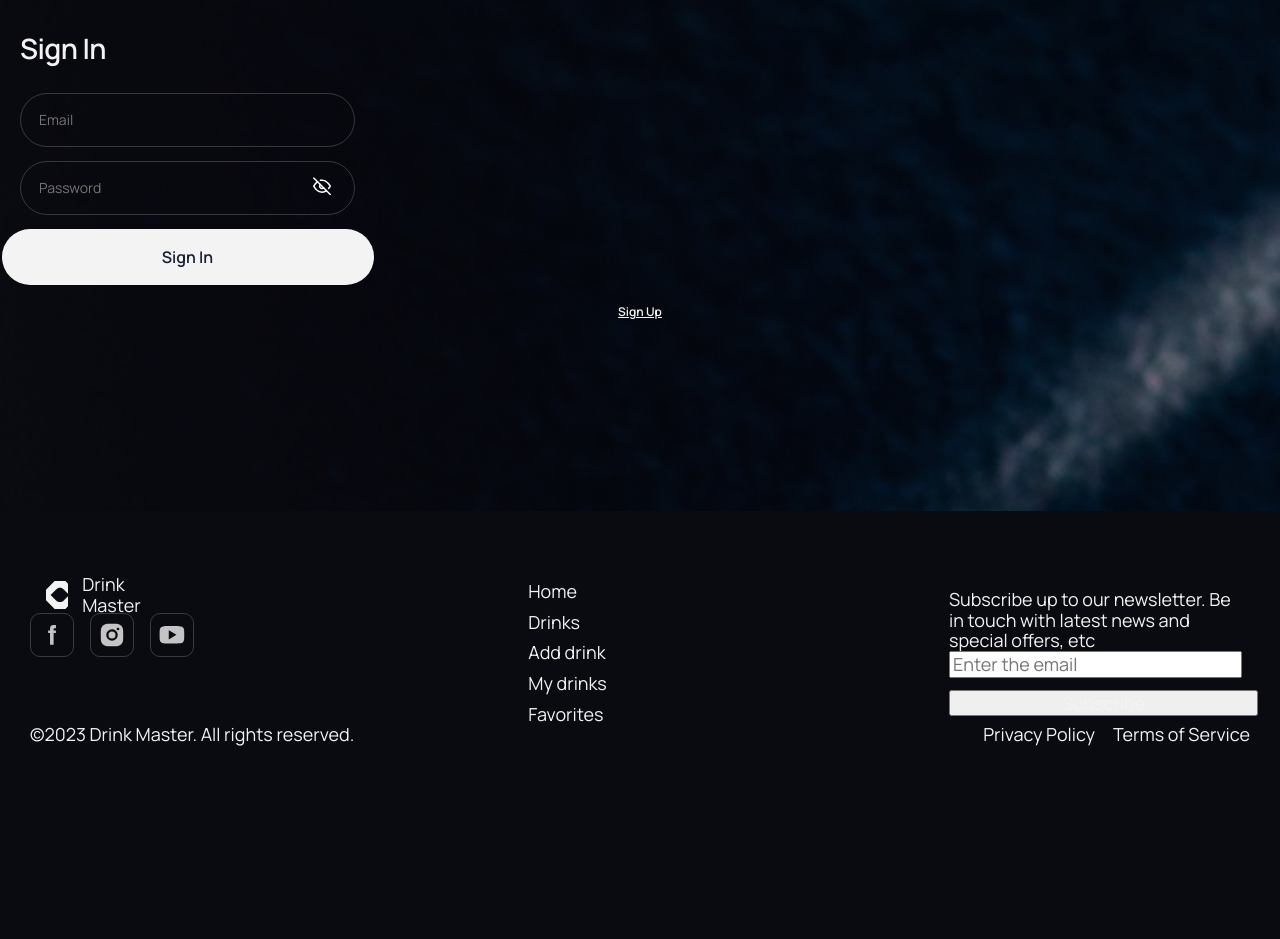
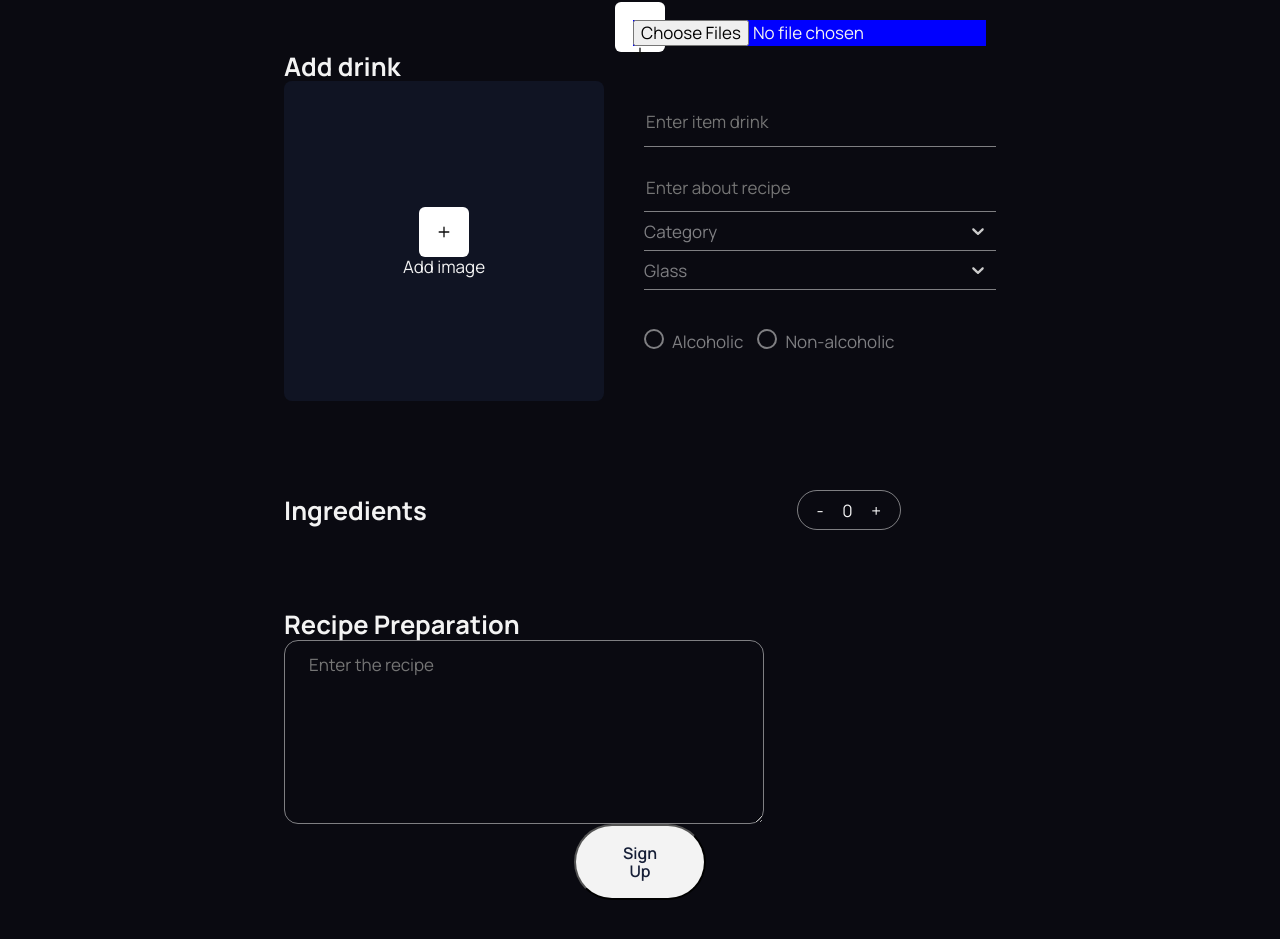
Before and after one commit to Elena-Hrechyk/react-project-ITSide-DrinkMaster, a React (Vite) app: page /react-project-ITSide-DrinkMaster/addDrink in a window 1280 px wide. Before the commit this address led to /react-project-ITSide-DrinkMaster/signin. Shown: the part 249-1188 px from the top of the page. Before the commit the page ends 1024 px from the top, so only its background shows below. Built offline with nearby package versions, Linux system fonts and the light colour scheme.

Commit message:
homepage and notfound

```diff
--- a/src/App.jsx
+++ b/src/App.jsx
@@ -3,7 +3,7 @@ import { useEffect } from 'react';
 import { Route, Routes } from 'react-router-dom';
 import { useDispatch, useSelector } from 'react-redux';
 import { PublicRoute } from './PublicRoute';
-import { PrivateRoute } from './PrivateRoute';
+// import { PrivateRoute } from './PrivateRoute';
 import { currentUser } from './redux/auth/authOperations';
 import { selectIsUpdating } from './redux/auth/authSelectors';
 import { AppWrapper } from './App.styled';
@@ -51,13 +51,16 @@ function App() {
                 <PublicRoute component={<SignInPage />} redirectTo="/" />
               }
             />
-            <Route
+            <Route index element={<HomePage />} />
+            {/* <Route
               index
               element={
                 <PrivateRoute component={<HomePage />} redirectTo="/welcome" />
               }
-            />
-            <Route
+            /> */}
+
+            <Route path="/addDrink" element={<AddDrinkPage />} />
+            {/* <Route
               path="/addDrink"
               element={
                 <PrivateRoute
@@ -65,8 +68,10 @@ function App() {
                   redirectTo="/signin"
                 />
               }
-            />
-            <Route
+            /> */}
+
+            <Route path="/favorites" element={<FavoritesPage />} />
+            {/* <Route
               path="/favorites"
               element={
                 <PrivateRoute
@@ -74,8 +79,10 @@ function App() {
                   redirectTo="/signin"
                 />
               }
-            />
-            <Route
+            /> */}
+
+            <Route path="/my" element={<MyDrinksPage />} />
+            {/* <Route
               path="/my"
               element={
                 <PrivateRoute
@@ -83,14 +90,8 @@ function App() {
                   redirectTo="/signin"
                 />
               }
-            />
+            /> */}
             <Route path="*" element={<NotFoundPage />} />
-
-            {/* <Route index element={<HomePage />} />
-          <Route path="/addDrink" element={<AddDrinkPage />} />
-          <Route path="/favorites" element={<FavoritesPage />} />
-          <Route path="/my" element={<MyDrinksPage />} />
-          <Route path="*" element={<NotFoundPage />} /> */}
           </Route>
         </Routes>
       )}
--- a/src/components/Drinks_list_home_page/drinksListHomePage.styled.js
+++ b/src/components/Drinks_list_home_page/drinksListHomePage.styled.js
@@ -10,5 +10,69 @@ export const Wrap = styled.ul`
 
   @media screen and (min-width: 768px) {
     gap: 80px 20px;
-  };
+  }
 `;
+
+export const ItemDrink = styled.li`
+  width: 335px;
+
+  &:not(:first-child) {
+    display: none;
+  }
+
+  @media screen and (min-width: 768px) {
+    width: 342px;
+
+    &:not(:first-child) {
+      display: block;
+    }
+
+    &:nth-child(n + 3) {
+      display: none;
+    }
+  }
+
+  @media screen and (min-width: 1280px) {
+    width: 400px;
+
+    &:nth-child(n + 3) {
+      display: block;
+    }
+
+    &:nth-child(n + 4) {
+      display: none;
+    }
+  }
+`;
+
+export const ImgDrink = styled.img`
+  width: auto;
+  margin-bottom: 14px;
+  border-radius: 8px;
+  background:
+    linear-gradient(
+      180deg,
+      rgba(10, 10, 17, 0.02) 51.18%,
+      rgba(10, 10, 17, 0.77) 97.66%
+    ),
+    url(<path-to-image>),
+    lightgray 50% / cover no-repeat;
+`;
+
+export const Box = styled.div`
+  display: flex;
+  justify-content: space-between;
+`;
+
+export const TitleDrink = styled.h4`
+  font-size: 16px;
+  font-weight: 500;
+  line-height: 1.13; /* 112.5% */
+`;
+
+export const SeemoreLink = styled.a`
+  color: rgba(243, 243, 243, 0.5);
+  font-size: 14px;
+  font-weight: 500;
+  line-height: 1.23;
+`;
--- a/src/pages/HomePage/HomePage.jsx
+++ b/src/pages/HomePage/HomePage.jsx
@@ -1,54 +1,82 @@
 // DrinkMaster page like HomePage
+import { useDispatch, useSelector } from 'react-redux';
+import { useEffect } from 'react';
+import { getAllDrinks } from '../../redux/drinks/drinksOperations';
+import {
+  selectError,
+  selectIsLoading,
+} from '../../redux/drinks/drinksSelectors';
+import { selectIsLogin } from '../../redux/auth/authSelectors';
+import categories from './categories.json';
+import { Container } from '../../components/GlobalStyled/container.styled';
 import {
   AddDrinkContainer,
-  StyledLink,
+  LinkAddDrink,
   HomeSection,
-  CategoryDrinkContainer,
-  LinkBox,
+  CategoryDrinkList,
+  LinkOtherDrink,
   Title,
   Discribe,
   HeroImg,
   LeftSideHero,
+  TitleCategory,
+  ItemCategory,
+  Wrap,
 } from './HomePage.styled';
 import HeroImage from '../../img/drink-master/hero/hero-drink-master.png';
-
 import DrinksListHomePage from '../../components/Drinks_list_home_page/drinksListHomePage';
+import { Loader } from '../../components/Loader/Loader';
 
 const HomePage = () => {
+  const dispatch = useDispatch();
+  const isLoading = useSelector(selectIsLoading);
+  const isLogin = useSelector(selectIsLogin);
+  const error = useSelector(selectError);
+
+  useEffect(() => {
+    dispatch(getAllDrinks());
+  }, [dispatch]);
+
   return (
+    <>
+      {isLogin && (
         <HomeSection>
+          <Container>
             <AddDrinkContainer>
               <LeftSideHero>
                 <Title>Craft Your Perfect Drink with Drink Master</Title>
                 <Discribe>
                   Unlock your inner mixologist with Drink Master, your one-stop
-            destination for exploring, crafting, and mastering the words finest
-            beverages.
+                  destination for exploring, crafting, and mastering the words
+                  finest beverages.
                 </Discribe>
-          <StyledLink to="add">Add drink</StyledLink>
+                <LinkAddDrink to="/addDrink">Add drink</LinkAddDrink>
               </LeftSideHero>
               <HeroImg src={HeroImage} alt="Coctail" />
             </AddDrinkContainer>
-      <CategoryDrinkContainer>
-        <h2>Ordinary Drink</h2>
-        <DrinksListHomePage />
-      </CategoryDrinkContainer>
-      <CategoryDrinkContainer>
-        <h2>Cocktail</h2>
-        <DrinksListHomePage />
-      </CategoryDrinkContainer>
-      <CategoryDrinkContainer>
-        <h2>Shake</h2>
-        <DrinksListHomePage />
-      </CategoryDrinkContainer>
-      <CategoryDrinkContainer>
-        <h2>Other/Unknow</h2>
-        <DrinksListHomePage />
-      </CategoryDrinkContainer>
-      <LinkBox>
-        <StyledLink to="/drinks">Other drinks</StyledLink>
-      </LinkBox>
+            {isLoading && !error ? (
+              <Loader />
+            ) : (
+              <>
+                <CategoryDrinkList>
+                  {categories.map((item) => {
+                    return (
+                      <ItemCategory key={item.id}>
+                        <TitleCategory>{item.category}</TitleCategory>
+                        <Wrap>
+                          <DrinksListHomePage type={item.category} />
+                        </Wrap>
+                      </ItemCategory>
+                    );
+                  })}
+                </CategoryDrinkList>
+                <LinkOtherDrink to="/drinks">Other drinks</LinkOtherDrink>
+              </>
+            )}
+          </Container>
         </HomeSection>
+      )}
+    </>
   );
 };
 
--- a/src/pages/HomePage/HomePage.styled.js
+++ b/src/pages/HomePage/HomePage.styled.js
@@ -2,37 +2,20 @@ import styled from 'styled-components';
 import { NavLink } from 'react-router-dom';
 
 export const HomeSection = styled.section`
-  font-family: 'Manrope', Arial, sans-serif;
-  max-width: 480px;
-  padding-left: 20px;
-  padding-right: 20px;
   padding-top: 80px;
   padding-bottom: 80px;
-  margin-left: auto;
-  margin-right: auto;
-  color: #f3f3f3;
-  background-color: #0a0a11;
 
   @media screen and (min-width: 768px) {
-    max-width: 768px;
-    padding-left: 32px;
-    padding-right: 32px;
     padding-top: 120px;
     padding-bottom: 140px;
-    margin-left: auto;
-    margin-right: auto;
   }
 
   @media screen and (min-width: 1280px) {
-    max-width: 1280px;
-    padding-left: 20px;
-    padding-right: 20px;
     padding-top: 185px;
   }
 `;
 
 export const AddDrinkContainer = styled.div`
-  padding: 10px;
   display: block;
   margin-bottom: 112px;
 
@@ -89,7 +72,7 @@ export const Discribe = styled.p`
   }
 `;
 
-export const StyledLink = styled(NavLink)`
+export const LinkAddDrink = styled(NavLink)`
   display: inline-block;
   width: auto;
   margin-right: auto;
@@ -131,12 +114,63 @@ export const HeroImg = styled.img`
   }
 `;
 
-export const CategoryDrinkContainer = styled.div`
-  margin-bottom: 60px;
+export const CategoryDrinkList = styled.ul`
+  margin-bottom: 40;
 `;
 
-export const LinkBox = styled.div`
-  display: flex;
-  align-items: center;
-  justify-content: center;
+export const ItemCategory = styled.li`
+  margin-bottom: 40px;
+
+  &:nth-child(n + 5) {
+    display: none;
+  }
+
+  @media screen and (min-width: 768px) {
+    margin-bottom: 80px;
+  }
 `;
+
+export const TitleCategory = styled.h3`
+  margin-bottom: 24px;
+  color: #f3f3f3;
+  font-family: Manrope;
+  font-size: 28px;
+  font-weight: 600;
+  line-height: 1.14;
+
+  @media screen and (min-width: 768px) {
+    margin-bottom: 40px;
+    font-size: 40px;
+    line-height: 1.1;
+  }
+`;
+export const Wrap = styled.div`
+  @media screen and (min-width: 768px) {
+    display: flex;
+    grid-gap: 20px;
+  }
+`;
+
+export const LinkOtherDrink = styled(NavLink)`
+  display: block;
+  width: 163px;
+  padding: 14px 40px;
+  margin-left: auto;
+  margin-right: auto;
+  border-radius: 42px;
+  background: #f3f3f3;
+  margin-bottom: 47px;
+  color: #161f37;
+  text-align: center;
+  font-size: 14px;
+  font-weight: 600;
+  line-height: 1.23;
+
+  @media screen and (min-width: 768px) {
+    width: 183px;
+    padding: 18px 44px;
+    margin-bottom: 54px;
+    font-size: 16px;
+    line-height: 1.13;
+  }
+`;
--- /dev/null
+++ b/src/pages/HomePage/categories.json
@@ -0,0 +1,13 @@
+[
+  { "id": "1", "category": "Ordinary Drink" },
+  { "id": "2", "category": "Cocktail" },
+  { "id": "3", "category": "Shake" },
+  { "id": "4", "category": "Other/Unknown" },
+  { "id": "5", "category": "Cocoa" },
+  { "id": "6", "category": "Shot" },
+  { "id": "7", "category": "Coffee/Tea" },
+  { "id": "8", "category": "Homemade Liqueur" },
+  { "id": "9", "category": "Punch/Party Drink" },
+  { "id": "10", "category": "Beer" },
+  { "id": "11", "category": "Soft Drink" }
+]
--- a/src/pages/NotFoundPage/NotFoundPage.styled.js
+++ b/src/pages/NotFoundPage/NotFoundPage.styled.js
@@ -1,67 +1,65 @@
-import styled from "@emotion/styled";
+import styled from '@emotion/styled';
 
-export const Container = styled.div`
+export const Section = styled.section`
+  padding-top: 188px;
+  padding-bottom: 260px;
+`;
+
+export const ErrorContainer = styled.div`
+  position: relative;
   display: flex;
   justify-content: center;
-  align-items: center;
-  padding-top: 200px;
-    `;
-
-export const ErrorContainer = styled.div`
-  display: flex;
   align-items: center;
 `;
 
 export const TitleLeft = styled.span`
   font-weight: 600;
-  margin-right: -15px;
-  font-family: Manrope;
-  font-size:120px;
+  font-size: 120px;
   color: #363535;
-  @media (min-width: 748px){
-    margin-right: -15px;
-    font-size: 140px;
-  }
-   @media (min-width: 1440px){
+
+  @media (min-width: 768px) {
     font-size: 150px;
   }
 
+  @media (min-width: 1280px) {
+    font-size: 200px;
+  }
 `;
+
 export const TitleRigth = styled.span`
   font-weight: 600;
-  margin-right: -15px;
-  font-family: Manrope;
-  font-size:120px;
+  font-size: 120px;
   color: #363535;
-  @media (min-width: 748px){
-    margin-left: -25px;
-    font-size: 140px;
-  }
-   @media (min-width: 1440px){
+
+  @media (min-width: 768px) {
     font-size: 150px;
   }
 
-`;
-export const NotFoundImage = styled.img`
- margin: 0px;
-
- top:200px;
-width: 123px;
-@media (min-width: 748px){
-width: 158px;
- }
- `;
-
-export const PictureContainer = styled.div`
-  display: flex;
-  align-items: center;
-  position: relative; /* Додав позиціонування */
+  @media (min-width: 1280px) {
+    font-size: 200px;
+  }
 `;
 
-export const Picture = styled.picture`
-  display: flex;
-  align-items: center;
-  position: absolute; /* Додав позиціонування */
-  top: 0;
-  left: 0;
+export const NotFoundImage = styled.img`
+  width: 133px;
+  padding-left: 10px;
+
+  @media (min-width: 768px) {
+    width: 158px;
+
+  }
 `;
+
+// export const PictureContainer = styled.div`
+//   display: flex;
+//   align-items: center;
+//   position: relative; /* Додав позиціонування */
+// `;
+
+// export const Picture = styled.picture`
+//   display: flex;
+//   align-items: center;
+//   position: absolute; /* Додав позиціонування */
+//   top: 0;
+//   left: 0;
+// `;
--- a/src/redux/drinks/drinksSelectors.js
+++ b/src/redux/drinks/drinksSelectors.js
@@ -1,4 +1,4 @@
-export const selectDrinks = state => state.drinks.items;
+export const selectDrinks = (state) => state.drinks.items;
 // export const selectFilter = state => state.filters;
-// export const selectIsLoading = state => state.drinks.isLoading;
-// export const selectError = state => state.drinks.error;
+export const selectIsLoading = (state) => state.drinks.isLoading;
+export const selectError = (state) => state.drinks.error;
--- a/src/redux/store.js
+++ b/src/redux/store.js
@@ -12,7 +12,7 @@ import {
 import storage from 'redux-persist/lib/storage';
 import { authReducer } from './auth/authSlice';
 import { addDrinksReducer } from './drinks/drinksSlise';
-// import { filterReducer } from './drinks/filterSlise';
+// import { filterReducer } from './filters/filtersSlice';
 
 const middleware = [
   ...getDefaultMiddleware({
```
Also changed, not shown: src/components/Drinks_list_home_page/drinksListHomePage.jsx (+38 -10 lines), src/pages/NotFoundPage/NotFoundPage.jsx (+21 -12 lines), src/redux/drinks/drinksOperations.js (+26 -12 lines), src/redux/drinks/drinksSlise.js (+16 -16 lines). Lines whose indentation alone changed are shown as unchanged.
